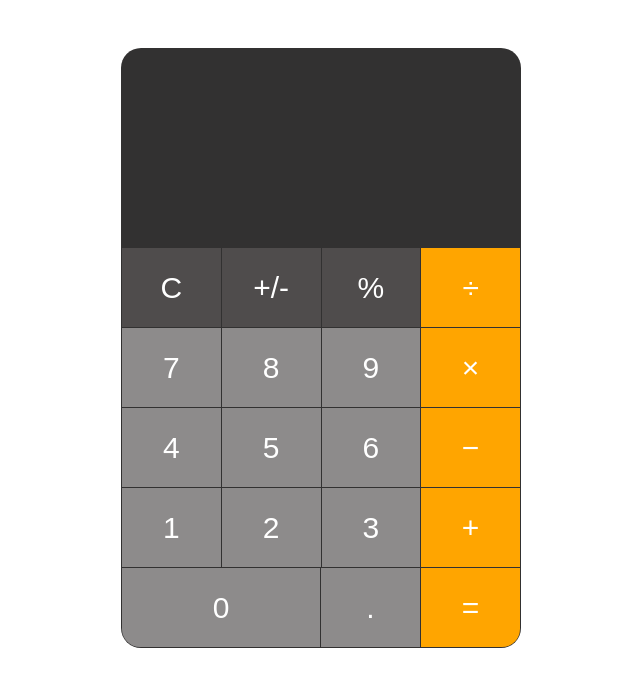
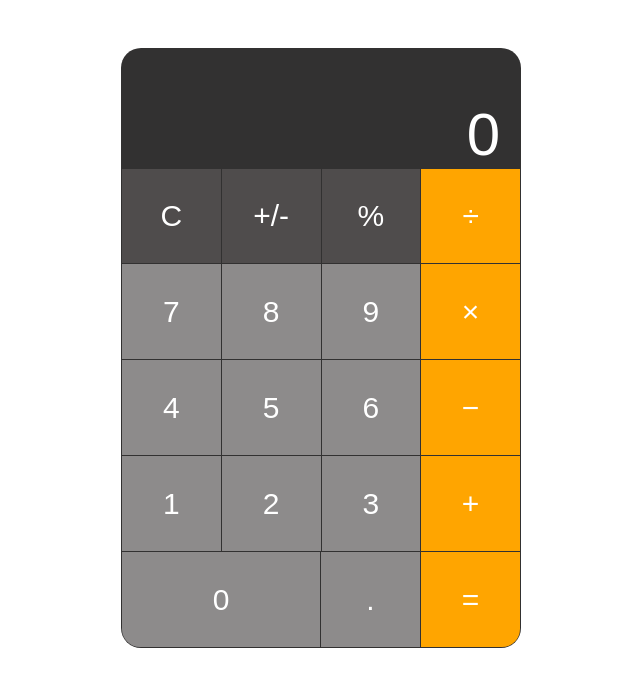
Before and after one commit to NickSvko/calculator, a plain HTML site: page index.html in a window 1280 px wide. Shown: the whole page, without its empty margins (319-959 px from the left). Drawn offline with Linux system fonts and the light colour scheme.

Commit message:
Add buttonPressed() function

```diff
--- a/index.html
+++ b/index.html
@@ -9,37 +9,34 @@
 </head>
 <body>
     <div class="calculator">
-        <div class="display">
-            <div id="equation"></div>
-            <div id="result"></div>
-        </div>
+        <div id="display">0</div>
         <div class="buttons">
             <div class="line topLine">
-                <button id="cBtn">C</button>
-                <button id="signChangeBtn">+/-</button>
-                <button id="moduleBtn">%</button>
-                <button id="divisionBtn" class="rightColumn">÷</button>
+                <button id="clearBtn">C</button>
+                <button id="signBtn">+/-</button>
+                <button id="moduleBtn" class="operator">%</button>
+                <button id="divisionBtn" class="rightColumn operator">÷</button>
             </div>
             <div class="line">
-                <button id="btn7">7</button>
-                <button id="btn8">8</button>
-                <button id="btn9">9</button>
-                <button id="multiplicationBtn" class="rightColumn">×</button>
+                <button id="btn7" class="number">7</button>
+                <button id="btn8" class="number">8</button>
+                <button id="btn9" class="number">9</button>
+                <button id="multiplicationBtn" class="rightColumn operator">×</button>
             </div>
             <div class="line">
-                <button id="btn4">4</button>
-                <button id="btn5">5</button>
-                <button id="btn6">6</button>
-                <button id="subtractionBtn" class="rightColumn">−</button>
+                <button id="btn4" class="number">4</button>
+                <button id="btn5" class="number">5</button>
+                <button id="btn6" class="number">6</button>
+                <button id="subtractionBtn" class="rightColumn operator">−</button>
             </div>
             <div class="line">
-                <button id="btn1">1</button>
-                <button id="btn2">2</button>
-                <button id="btn3">3</button>
-                <button id="additionBtn" class="rightColumn">+</button>
+                <button id="btn1" class="number">1</button>
+                <button id="btn2" class="number">2</button>
+                <button id="btn3" class="number">3</button>
+                <button id="additionBtn" class="rightColumn operator">+</button>
             </div>
             <div class="line">
-                <button id="btn0">0</button>
+                <button id="btn0" class="number">0</button>
                 <div class="rightSide">
                     <button id="decimalBtn">.</button>
                     <button id="equalityBtn" class="rightColumn">=</button>
--- a/script.js
+++ b/script.js
@@ -1,4 +1,35 @@
-let firstOperand, secondOperand, operator;
+let firstOperand = "0";
+let secondOperand = "";
+let operator = "";
+
+const display = document.querySelector('#display');
+const buttons = document.querySelectorAll('button');
+
+buttons.forEach((button) => addEventListener('click', buttonPressed));
+
+
+function buttonPressed(button) {
+    let element = button.target;
+    if(element.classList.contains('number')) {
+        numberPressed(element);
+    }
+    else if(element.classList.contains('operator')) {
+        operatorPressed(element);
+    }
+    else if(element.id == 'decimalBtn') {
+        decimalPressed(element);
+
+    }
+    else if(element.id == 'clearBtn'){
+        clearPressed(element);
+    }
+    else if(element.id == 'signBtn') {
+        changeSignPressed(element);
+    }
+    else if(element.id == 'equalityBtn') {
+        equalPressed(element);
+    }
+}
 
 
 function operate(firstOperand, secondOperand, operator) {
@@ -7,7 +38,7 @@ function operate(firstOperand, secondOperand, operator) {
             add(firstOperand, secondOperand);
             break;
         case '−':
-            subtrant(firstOperand, secondOperand);
+            subtract(firstOperand, secondOperand);
             break;
         case '×':
             multiply(firstOperand, secondOperand);
@@ -17,9 +48,10 @@ function operate(firstOperand, secondOperand, operator) {
             break;
         case '%':
             module(firstOperand, secondOperand);
-            break;
     }
 }
+
+
 
 
 
--- a/style.css
+++ b/style.css
@@ -21,10 +21,23 @@ body {
     margin-top: 40px;
 }
 
+#display {
+    display: flex;
+    height: 20%;
+    justify-content: end;
+    align-items: end;
+    font-family: Arial, Helvetica, sans-serif;
+    color: white;
+    font-size: 60px;
+    border-top-left-radius: 18px;
+    border-top-right-radius: 18px;
+    padding-right: 20px;
+}
+
 .buttons {
     display: flex;
     flex-direction: column;
-    height: 400px;
+    height: 80%;
     gap: 1px;
 }
 
@@ -65,34 +78,3 @@ button {
 #equalityBtn {
     border-bottom-right-radius: 18px;
 }
-
-.display {
-    display: flex;
-    flex-direction: column;
-    height: 200px;
-    gap: 1px;
-    color: white;
-    text-align: center;
-    border-top-left-radius: 18px;
-    border-top-right-radius: 18px;
-    font-family: Arial, Helvetica, sans-serif;
-}
-
-.display #equation {
-    flex-grow: 1;
-    font-size: 30px;
-    border-top-left-radius: 18px;
-    border-top-right-radius: 18px;
-}
-
-.display #result {
-    flex-grow: 3;
-    font-size: 60px;
-}
-
-#equation, #result {
-    display: flex;
-    align-items: end;
-    justify-content: flex-end;
-    padding-right:20px ;
-}
```
